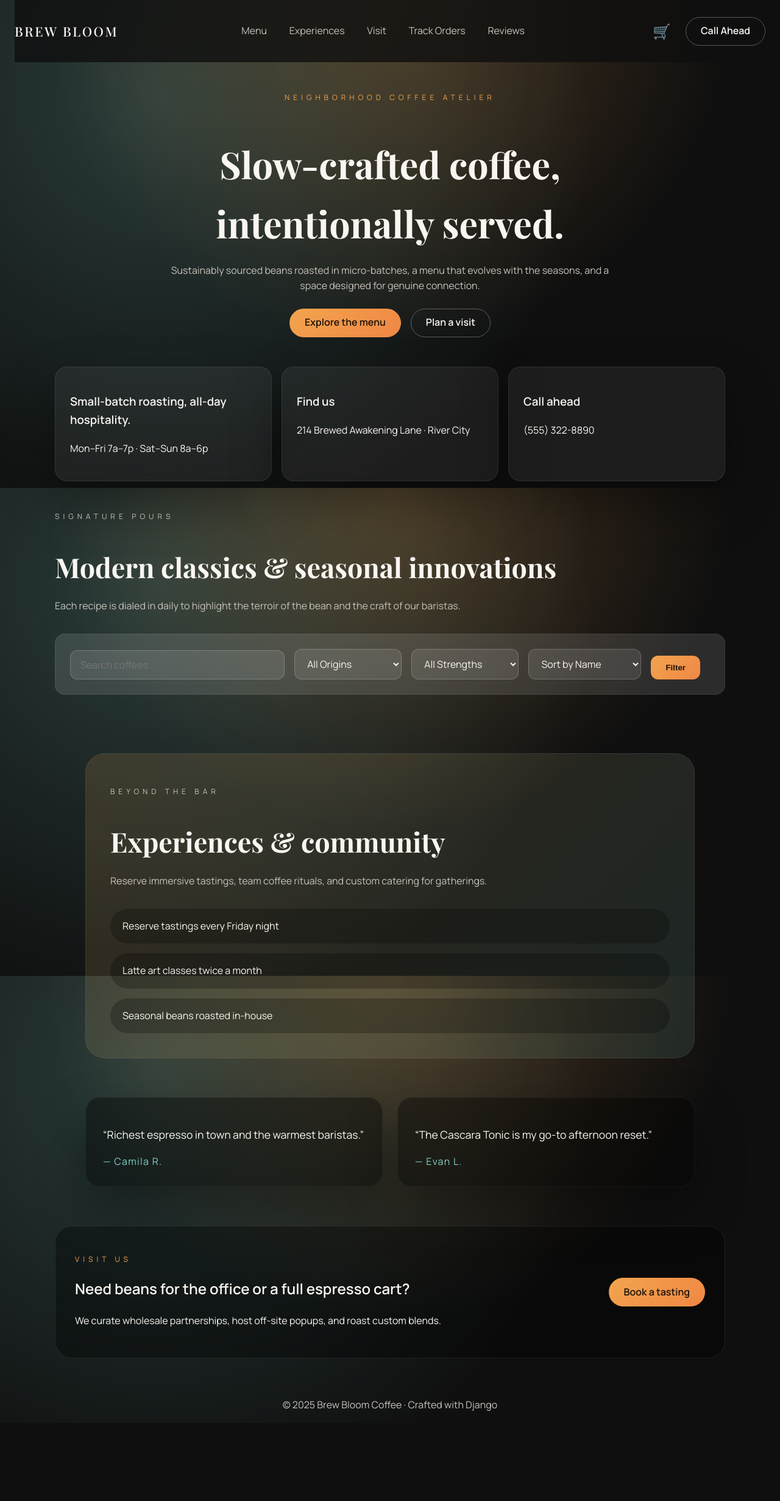
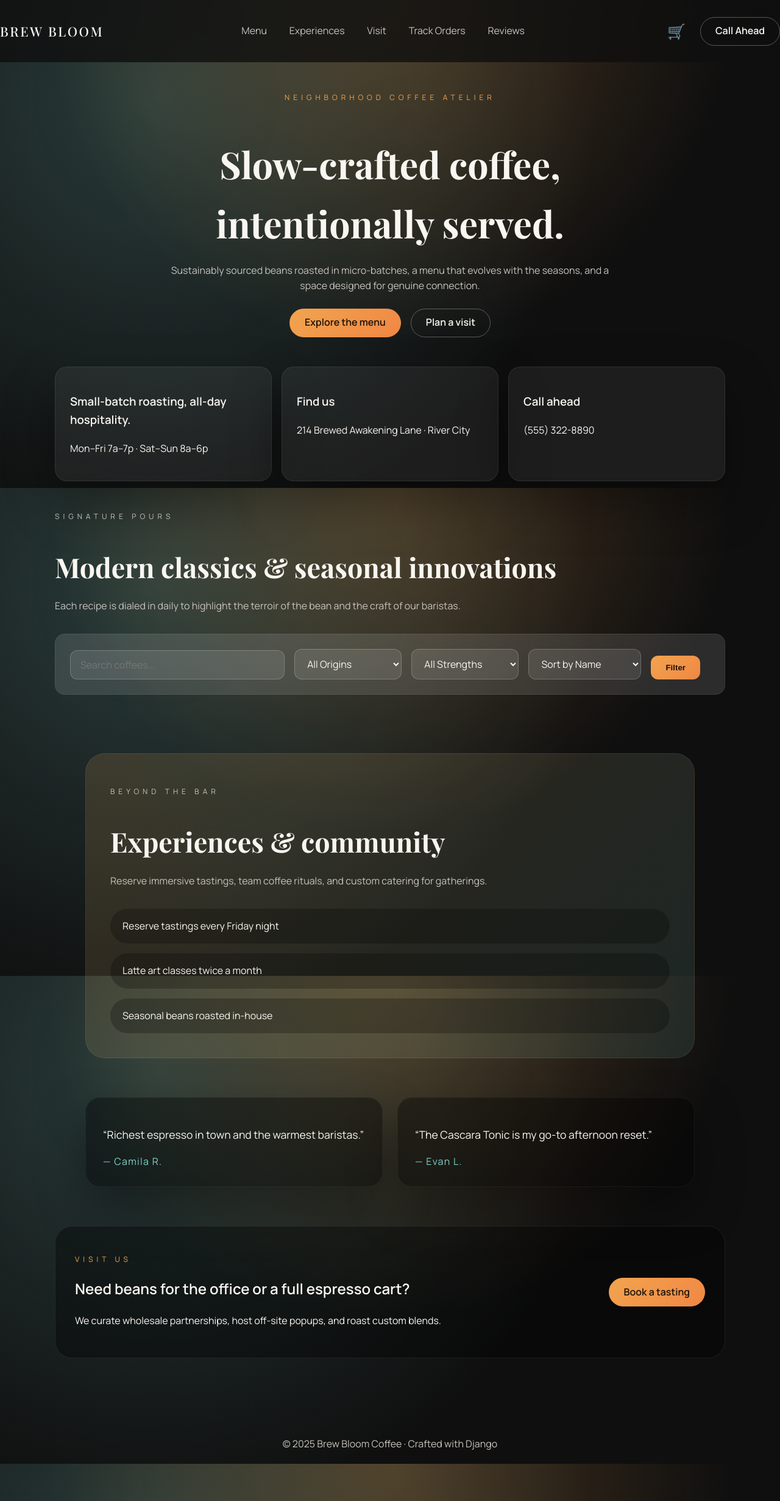
Before and after one commit to Sadman-Devx/coffee-shop, a Django app: page / in a window 1280 px wide. Shown: the whole page at 61% size. Before the commit the page ends 2313 px from the top, so only its background shows below. Run offline with Django 5.2, Linux system fonts and the light colour scheme; data that the repository does not hold is empty.

Commit message:
update css file

```diff
--- a/static/css/styles.css
+++ b/static/css/styles.css
@@ -17,8 +17,18 @@
     box-sizing: border-box;
 }
 
+html {
+    width: 100%;
+    overflow-x: hidden;
+    margin: 0;
+    padding: 0;
+}
+
 body {
     margin: 0;
+    padding: 0;
+    width: 100%;
+    overflow-x: hidden;
     background: radial-gradient(circle at top, rgba(242, 164, 79, 0.25), transparent 55%) fixed,
         radial-gradient(circle at 20% 20%, rgba(127, 209, 201, 0.23), transparent 60%) fixed,
         var(--bg);
@@ -27,9 +37,24 @@
     line-height: 1.6;
     padding-bottom: 4rem;
 }
+    background: radial-gradient(circle at top, rgba(242, 164, 79, 0.25), transparent 55%) fixed,
+        radial-gradient(circle at 20% 20%, rgba(127, 209, 201, 0.23), transparent 60%) fixed,
+        var(--bg);
+    color: var(--text);
+    min-height: 100vh;
+    line-height: 1.6;
+    padding-bottom: 4rem;
+}
 
 .site-body {
     padding: 0 1.5rem;
+    max-width: 100%;
+    overflow-x: hidden;
+}
+
+main {
+    max-width: 100%;
+    overflow-x: hidden;
 }
 
 .messages-container {
@@ -84,6 +109,9 @@
     background: rgba(15, 15, 15, 0.8);
     backdrop-filter: blur(30px);
     z-index: 10;
+    width: 100%;
+    max-width: 100%;
+    box-sizing: border-box;
 }
 
 .logo-mark {
```
